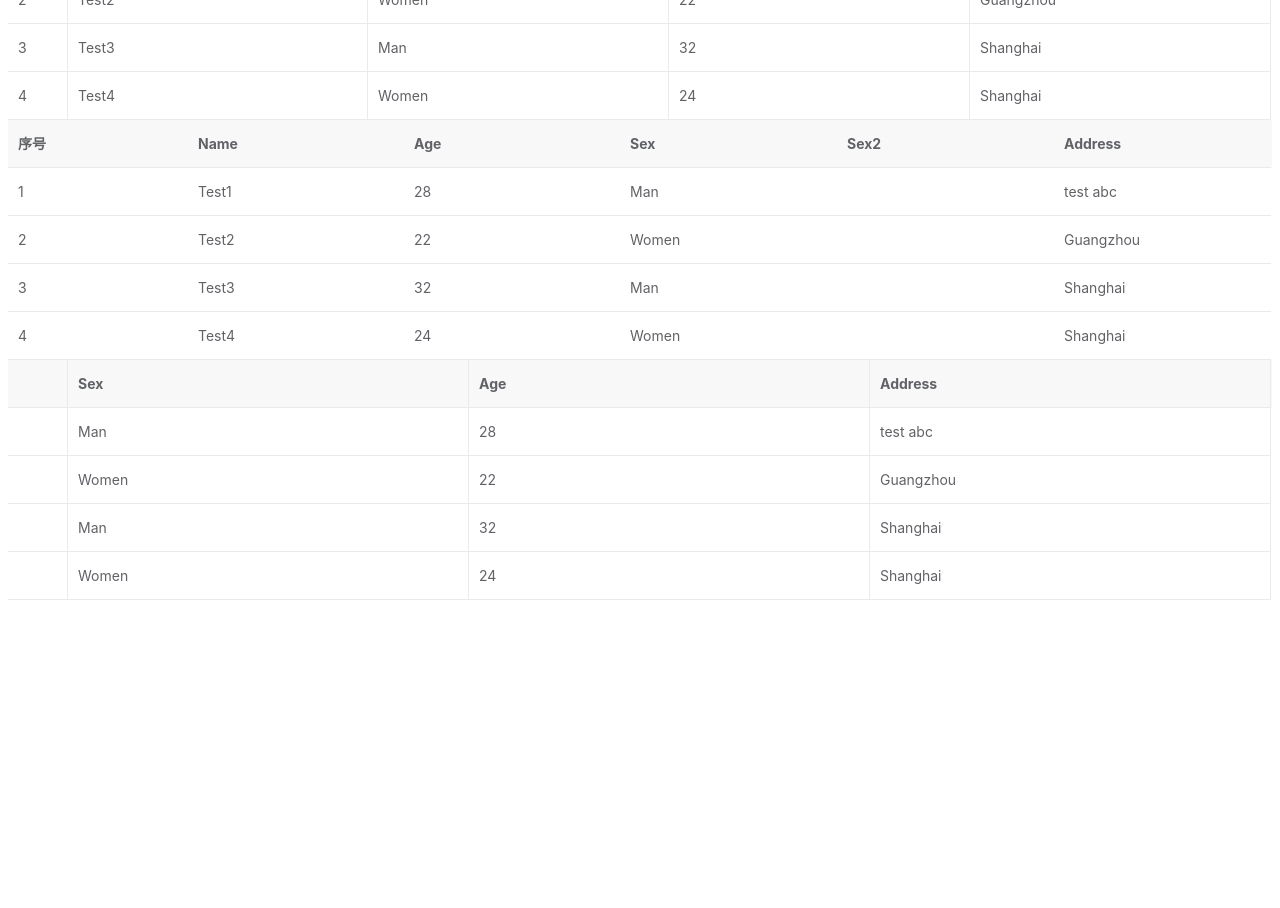
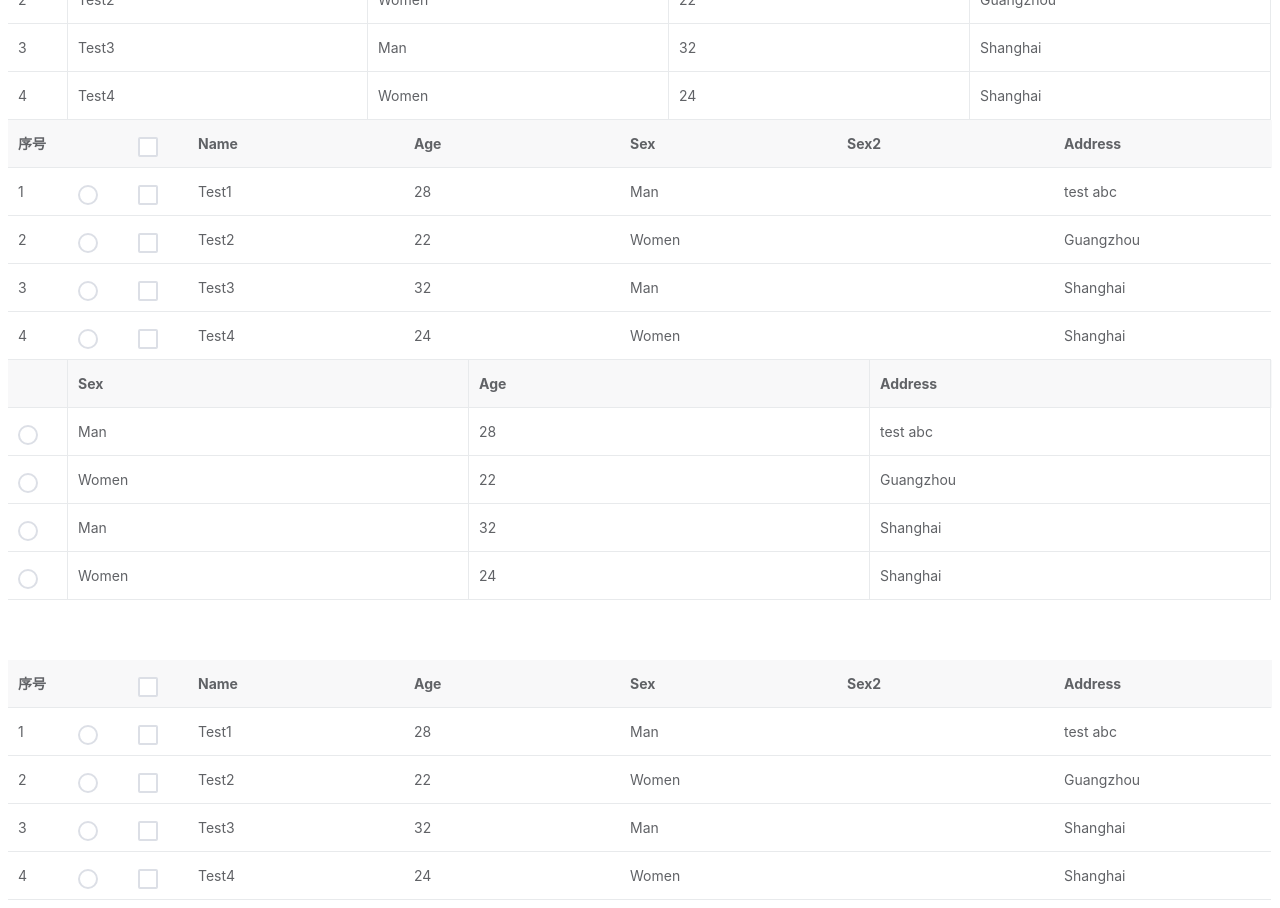
Before and after one commit to bettermu/dui-table, a Vue app: page / in a window 1280 px wide. Shown: the part 420-1328 px from the top of the page. Before the commit the page ends 1088 px from the top, so only its background shows below. Built offline with nearby package versions, Linux system fonts and the light colour scheme.

Commit message:
feat: 调整复选框样式

```diff
--- a/src/App.vue
+++ b/src/App.vue
@@ -51,6 +51,18 @@
           <dui-table-column field="address" title="Address" show-overflow></dui-table-column>
         </dui-table>
 
+        <dui-table
+          :data="tableData">
+          <dui-table-column type="seq" width="60"></dui-table-column>
+          <dui-table-column type="radio" width="60"></dui-table-column>
+          <dui-table-column type="checkbox" width="60"></dui-table-column>
+          <dui-table-column field="name" title="Name"></dui-table-column>
+          <dui-table-column field="age" title="Age" sortable></dui-table-column>
+          <dui-table-column field="sex" title="Sex" :filters="[{value:'0',label:'女'},{value:'1',label:'男'}]"></dui-table-column>
+          <dui-table-column field="sex2" title="Sex2" sortable :filters="[{value:'0',label:'女'},{value:'1',label:'男'}]" :filter-multiple="false"></dui-table-column>
+          <dui-table-column field="address" title="Address" show-overflow></dui-table-column>
+        </dui-table>
+
 
 
   </div>
@@ -75,6 +87,15 @@ export default {
       ]
     };
   },
+  methods:{
+    cellClickEvent (data) {
+      console.log('单元格点击事件', data)
+    },
+    radioChangeEvent ({ row }) {
+      this.selectRow = row
+      console.log('单选事件')
+    },
+  }
 };
 </script>
 
--- a/styles/checked.scss
+++ b/styles/checked.scss
@@ -14,7 +14,7 @@
 
 %XERadio {
     @extend %RadioAndCheckboxSpan;
-    .vxe-radio--icon {
+    .dui-radio--icon {
         @extend %RadioAndCheckboxIcon;
         font-size: $vxe-radio-font-size-default;
         &:before {
@@ -29,10 +29,10 @@
             border-radius: 50%;
         }
     }
-    .vxe-radio--unchecked-icon {
+    .dui-radio--unchecked-icon {
         display: inline-block;
     }
-    .vxe-radio--checked-icon {
+    .dui-radio--checked-icon {
         &:after {
             content: "";
             position: absolute;
@@ -46,10 +46,10 @@
     }
     &.is--checked {
         color: $vxe-primary-color;
-        .vxe-radio--unchecked-icon {
+        .dui-radio--unchecked-icon {
             display: none;
         }
-        .vxe-radio--checked-icon {
+        .dui-radio--checked-icon {
             display: inline-block;
             &:before {
                 border-color: $vxe-primary-color;
@@ -59,7 +59,7 @@
     }
     &:not(.is--disabled) {
         &:hover {
-            .vxe-radio--icon {
+            .dui-radio--icon {
                 &:before {
                     border-color: $vxe-primary-color;
                 }
@@ -69,7 +69,7 @@
     &.is--disabled {
         cursor: not-allowed;
         color: $vxe-disabled-color;
-        .vxe-radio--icon {
+        .dui-radio--icon {
             &:before {
                 border-color: $vxe-input-disabled-color;
                 background-color: $vxe-input-disabled-background-color;
@@ -83,7 +83,7 @@
 
 %XECheckbox {
     @extend %RadioAndCheckboxSpan;
-    .vxe-checkbox--icon {
+    .dui-checkbox--icon {
         @extend %RadioAndCheckboxIcon;
         font-size: $vxe-checkbox-font-size-default;
         &:before {
@@ -98,10 +98,10 @@
             border: $vxe-checkbox-border-width solid $vxe-input-border-color;
         }
     }
-    .vxe-checkbox--unchecked-icon {
+    .dui-checkbox--unchecked-icon {
         display: inline-block;
     }
-    .vxe-checkbox--checked-icon {
+    .dui-checkbox--checked-icon {
         &:after {
             content: "";
             position: absolute;
@@ -115,7 +115,7 @@
             transform: translate(-50%, -50%) rotate(45deg);
         }
     }
-    .vxe-checkbox--indeterminate-icon {
+    .dui-checkbox--indeterminate-icon {
         &:after {
             content: "";
             position: absolute;
@@ -130,10 +130,10 @@
     &.is--checked,
     &.is--indeterminate {
         color: $vxe-primary-color;
-        .vxe-checkbox--unchecked-icon {
+        .dui-checkbox--unchecked-icon {
             display: none;
         }
-        .vxe-checkbox--icon {
+        .dui-checkbox--icon {
             &:before {
                 border-color: $vxe-primary-color;
                 background-color: $vxe-primary-color;
@@ -141,18 +141,18 @@
         }
     }
     &.is--checked {
-        .vxe-checkbox--checked-icon {
+        .dui-checkbox--checked-icon {
             display: inline-block;
         }
     }
     &.is--indeterminate {
-        .vxe-checkbox--indeterminate-icon {
+        .dui-checkbox--indeterminate-icon {
             display: inline-block;
         }
     }
     &:not(.is--disabled) {
         &:hover {
-            .vxe-checkbox--icon {
+            .dui-checkbox--icon {
                 &:before {
                     border-color: $vxe-primary-color;
                 }
@@ -162,7 +162,7 @@
     &.is--disabled {
         cursor: not-allowed;
         color: $vxe-disabled-color;
-        .vxe-checkbox--icon {
+        .dui-checkbox--icon {
             &:before {
                 border-color: $vxe-input-disabled-color;
                 background-color: $vxe-input-disabled-background-color;
@@ -171,7 +171,7 @@
                 border-color: $vxe-primary-disabled-color;
             }
         }
-        .vxe-checkbox--indeterminate-icon {
+        .dui-checkbox--indeterminate-icon {
             &:after {
                 background-color: $vxe-primary-disabled-color;
             }
```
